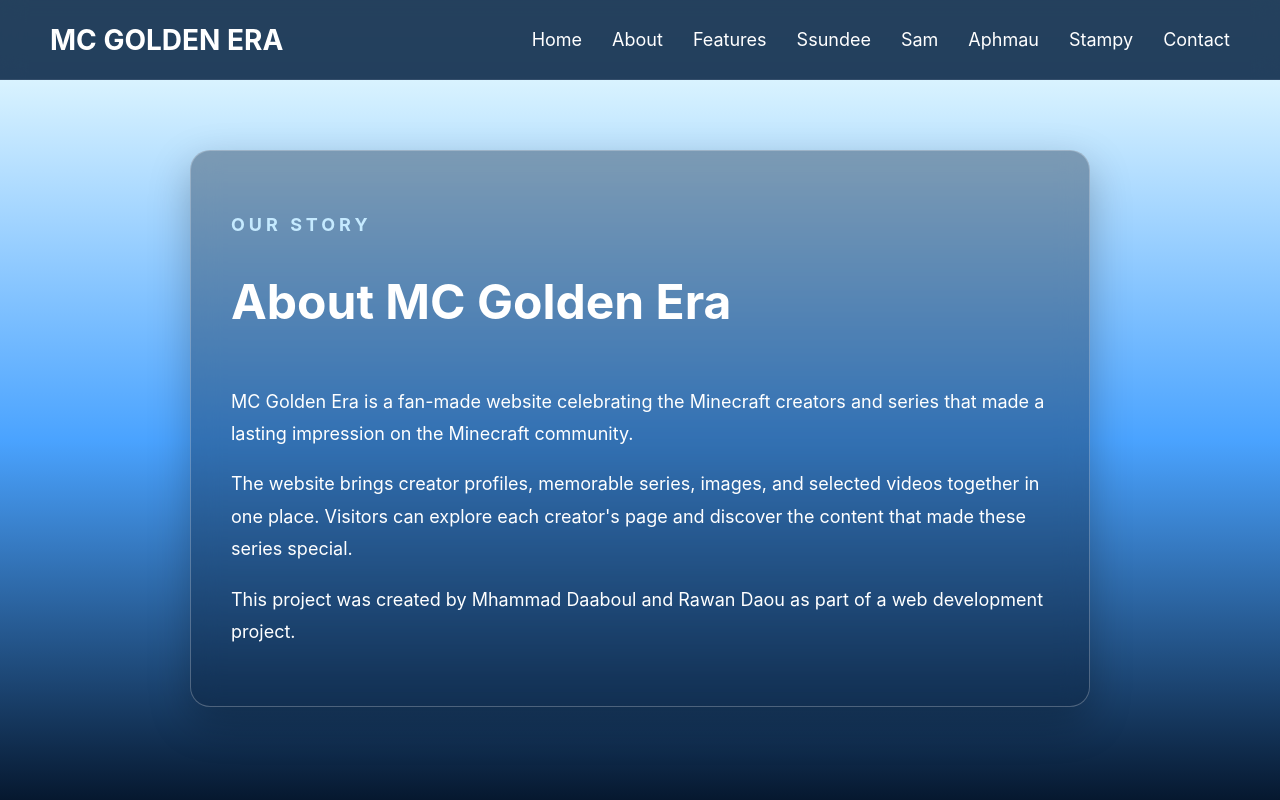
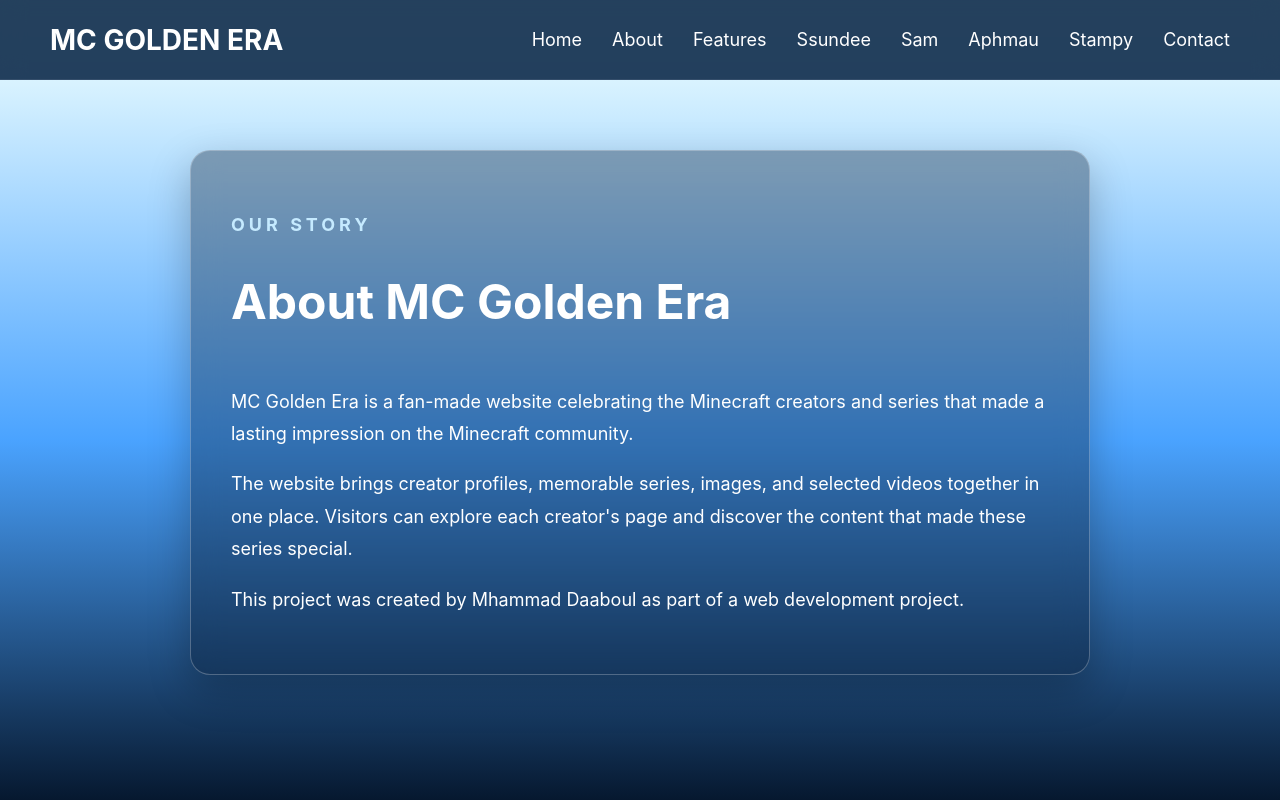
Before and after one commit to mhamaddaaboul/MC-GOLDEN-ERA-WEBSITE, a React (Create React App) app: page /about in a window 1280 px wide. Built offline with nearby package versions, Linux system fonts and the light colour scheme.

Commit message:
Update About page individual author credit

```diff
--- a/src/component/About.jsx
+++ b/src/component/About.jsx
@@ -18,8 +18,7 @@ function About() {
           series special.
         </p>
         <p>
-          This project was created by Mhammad Daaboul and Rawan Daou as
-          part of a web development project.
+          This project was created by Mhammad Daaboul as part of a web development project.
         </p>
       </section>
     </main>
```
